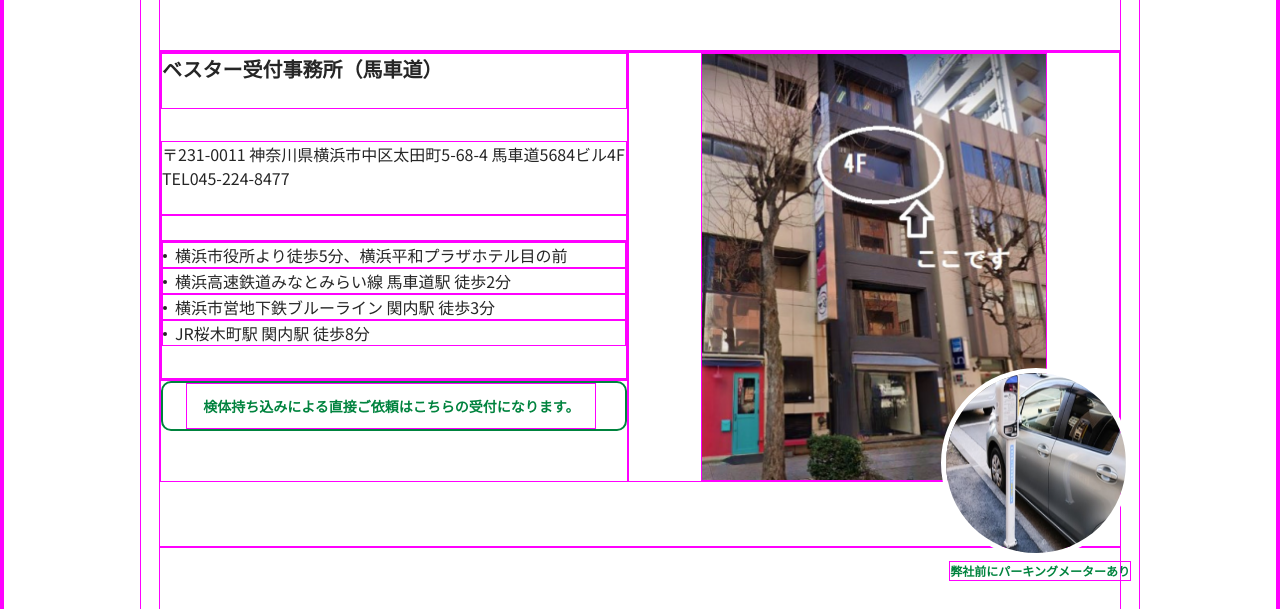
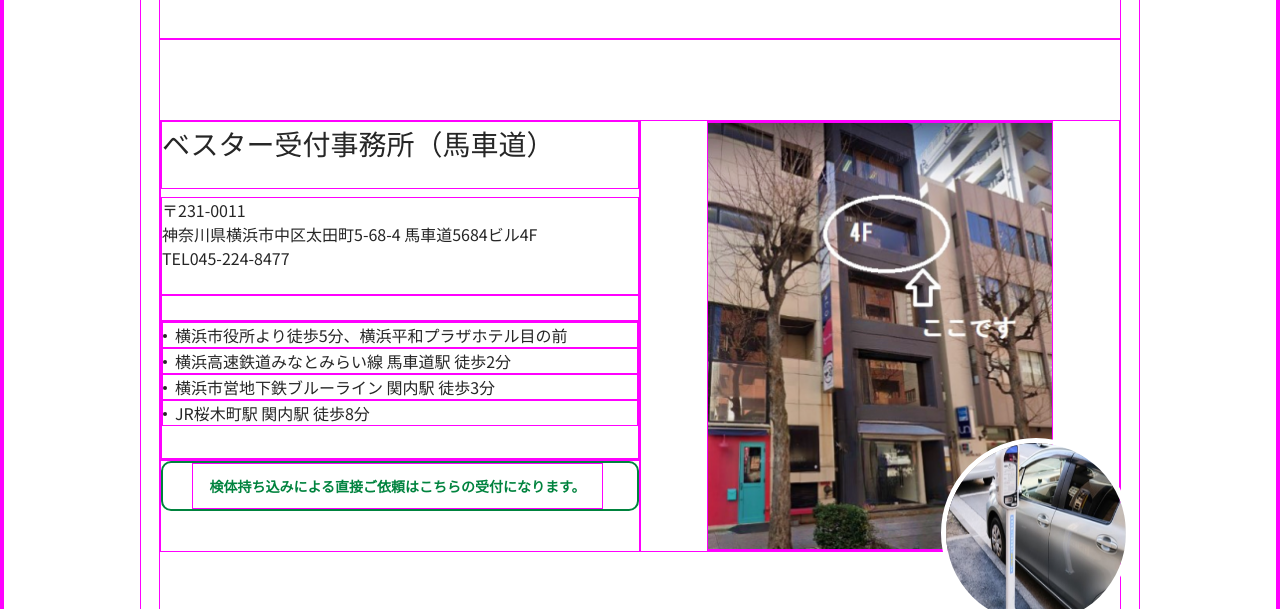
Before and after one commit to I-BIS-dev/hammers_corporate-site, a PHP site: page /company/ in a window 1280 px wide. Shown: the part 2200-2809 px from the top of the page. Run offline with PHP 8.4, Linux system fonts and the light colour scheme.

Commit message:
会社概要修正（アクセス重なりバグあり）

```diff
--- a/assets/scss/layout/_company.scss
+++ b/assets/scss/layout/_company.scss
@@ -250,23 +250,24 @@
       padding-bottom: 64px;
       @include mq(sp-ls) {
         flex-direction: column;
-        justify-content: center;
-        padding-bottom: 40px;
+        // justify-content: center;
+        // padding-bottom: 40px;
       }
 
       .l-adress-img {
         width: 100%;
         height: auto;
-        max-width: 500px;
+        max-width: 470px;
         position: relative;
         @include mq(sp-ls) {
           max-width: 100%;
           margin: 0 auto;
+          order: -1;
         }
 
         .l-adress-iframe {
           width: 100%;
-          min-height: 400px;
+          min-height: 380px;
           position: absolute;
           left: 0;
           top: 0;
@@ -275,10 +276,11 @@
 
       .l-adress-info {
         margin: 0 auto;
-        padding: 0 16px;
+        padding: 0 0 0 16px;
         max-width: 460px;
         @include mq(sp-ls) {
           padding: 16px 16px 0;
+          order: 1;
         }
 
         .l-adress-text {
@@ -332,18 +334,18 @@
       display: flex;
       flex-direction: row-reverse;
       justify-content: space-between;
-      padding-bottom: 64px;
+      padding: 80px 0;
       @include mq(sp-ls) {
         flex-direction: column;
         justify-content: center;
-        padding-bottom: 40px;
+        padding: 40px 0;
       }
 
       .l-adress-second__imgarea {
         width: 100%;
         height: auto;
         max-width: 500px;
-        padding: 0 24px;
+        // padding: 0 24px;
         position: relative;
         @include mq(sp-ls) {
           max-width: 100%;
@@ -353,16 +355,16 @@
           padding: 0;
         }
 
-        .l-adress-second__img {
+        .l-adress__img-area {
           max-width: 346px;
-          height: auto;
+          display: flex;
+          justify-content: center;
           margin: 0 auto;
-          @include mq(sp-ls) {
-            padding: 0 64px;
-            max-width: 100%;
-          }
-          @include mq(sp) {
-            padding: 0 32px;
+
+          .l-adress-second__img {
+            max-width: 346px;
+            height: auto;
+            margin: 0 auto;
           }
         }
 
--- a/assets/scss/object/utility/_font.scss
+++ b/assets/scss/object/utility/_font.scss
@@ -68,9 +68,8 @@
 }
 
 .u--fontlg {
-  font-size: 20px;
-  font-weight: bold;
-  margin-bottom: 32px;
+  font-size: 28px;
+  margin-bottom: 8px;
   @include mq(sp) {
     font-size: 18px !important;
     margin-bottom: 10px;
--- a/company/index.html
+++ b/company/index.html
@@ -158,7 +158,7 @@
           </div>
           <div class="l-adress-info">
             <p class="l-adress-text u--fontlg">ベスター分析センター（関内）</p>
-            <p class="l-adress-text">〒231-0048 神奈川県横浜市中区蓬莱町2-6-14 戸賀崎ビル2F<br>TEL045-253-2560 FAX045-253-2561</p>
+            <p class="l-adress-text">〒231-0048<br>神奈川県横浜市中区蓬莱町2-6-14 戸賀崎ビル2F<br>TEL045-253-2560 FAX045-253-2561</p>
             <p class="l-adress-text">
             <ul class="l-adress-list">
               <li class="l-adress-item">JR関内駅 徒歩2分</li>
@@ -173,13 +173,15 @@
         </div>
         <div class="l-adress-second">
           <div class="l-adress-second__imgarea">
-            <img class="l-adress-second__img" src="../assets/images/office.png" alt="オフィスの写真">
+            <div class="l-adress__img-area a--img-box">
+              <img class="l-adress-second__img a--img" src="../assets/images/office.png" alt="オフィスの写真">
+            </div>
             <img class="l-adress-second__img2" src="../assets/images/parking.jpeg" alt="パーキングの写真">
             <p class="l-adress-second__img-info">弊社前にパーキングメーターあり</p>
           </div>
           <div class="l-adress-second__info">
             <p class="l-adress-second__text u--fontlg">ベスター受付事務所（馬車道）</p>
-            <p class="l-adress-second__text">〒231-0011 神奈川県横浜市中区太田町5-68-4 馬車道5684ビル4F<br>TEL045-224-8477</p>
+            <p class="l-adress-second__text">〒231-0011<br>神奈川県横浜市中区太田町5-68-4 馬車道5684ビル4F<br>TEL045-224-8477</p>
             <p class="l-adress-second__text">
             <ul class="l-adress-second__list">
               <li class="l-adress-second__item">横浜市役所より徒歩5分、横浜平和プラザホテル目の前</li>
```
Also changed, not shown: css/common.css.
